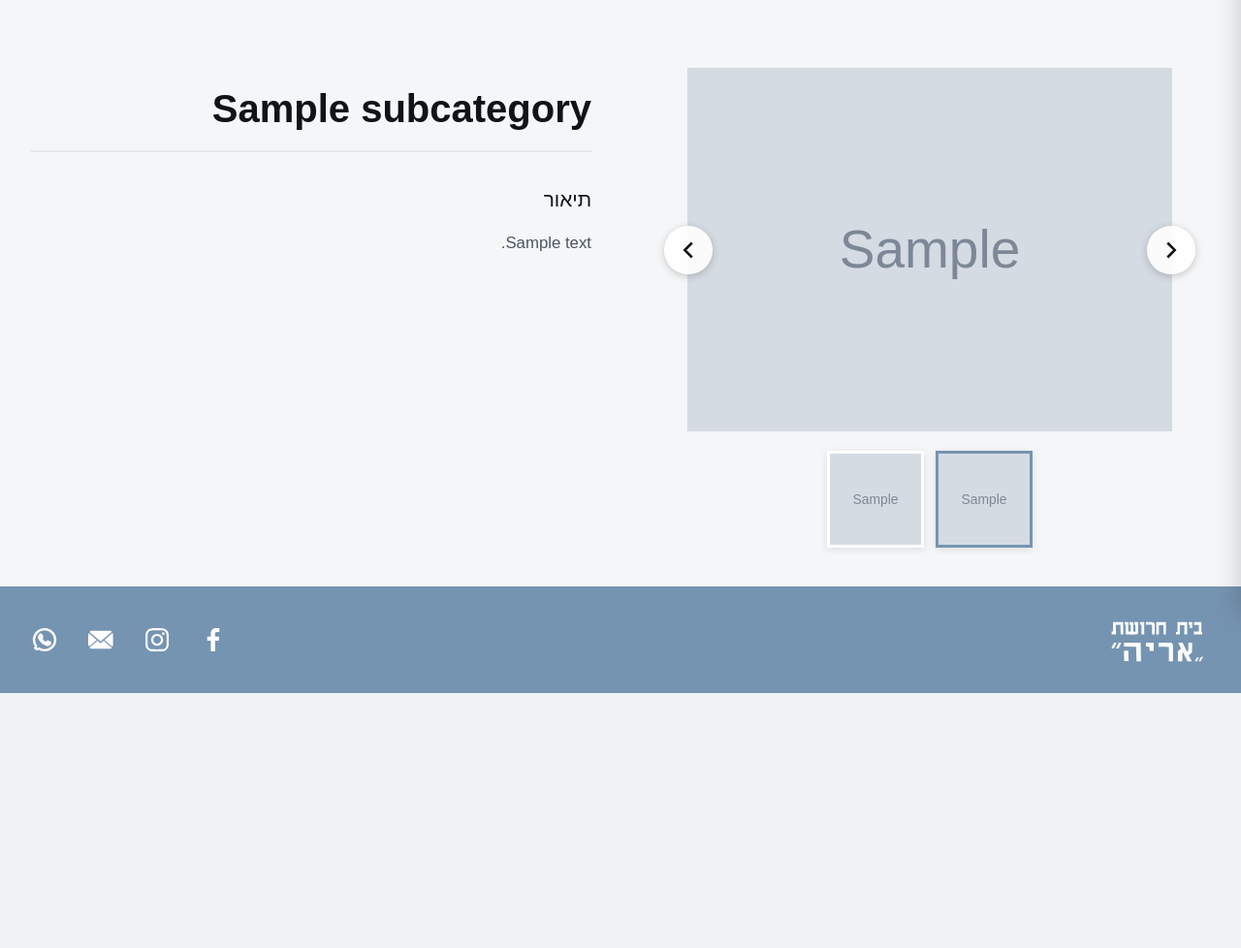
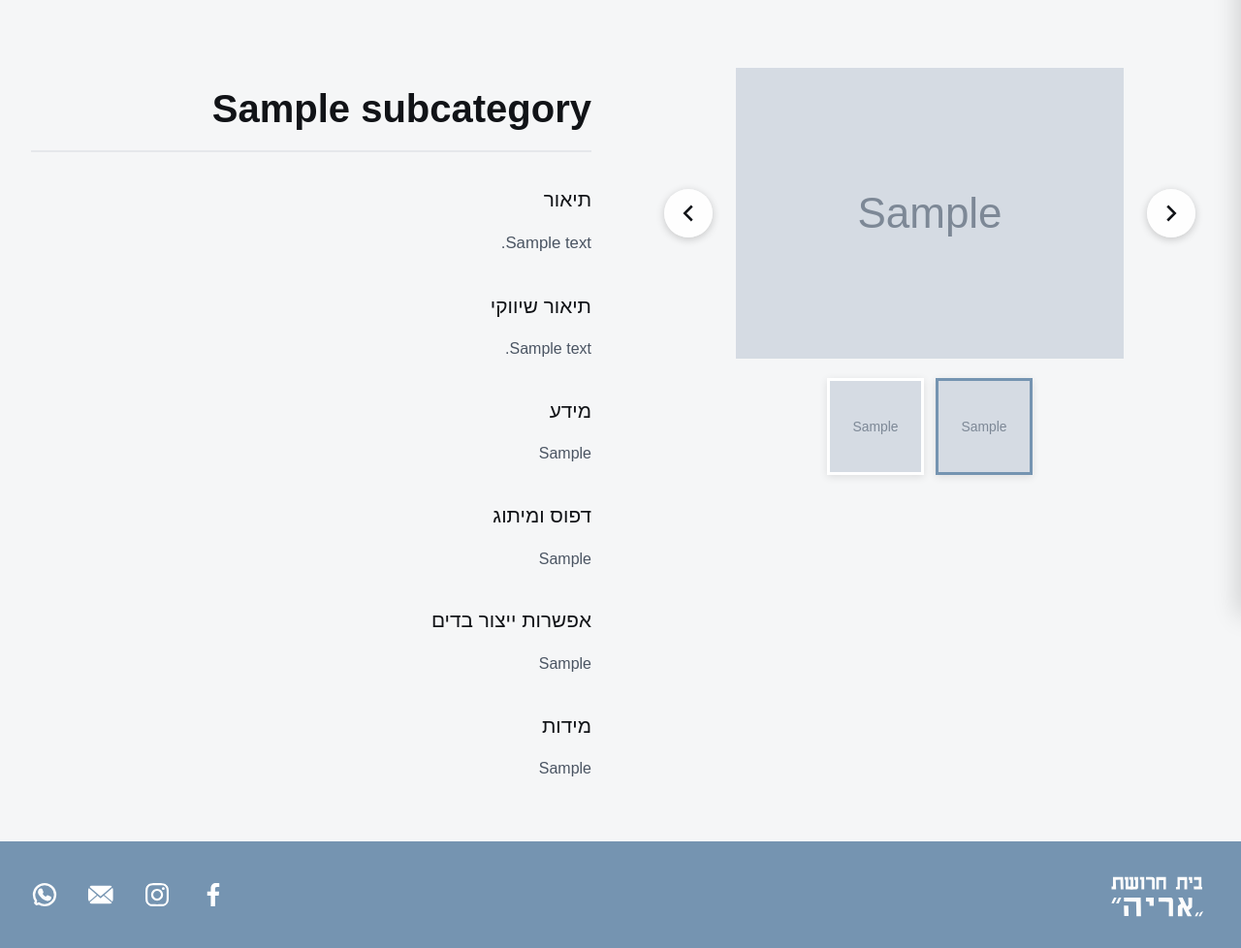
Before and after one commit to levynchi/arye-textile-branding, a Django app: template catalog/templates/catalog/subcategory_detail.html in a window 1280 px wide. Shown: the part 165-1143 px from the top of the page at 97% size. Before the commit the page ends 880 px from the top, so only its background shows below. Run offline with Django 5.2, Linux system fonts and the light colour scheme; the template is opened without the code that fills it: values that come from a table or form of the project are taken from there, others are empty; tables that the repository leaves empty hold one stand-in row (values such as "Sample post"); grey boxes marked "Sample" are stand-in pictures; some web fonts are replaced.

Commit message:
Add 5 new text fields to subcategories and limit image size to 450px

```diff
--- a/catalog/models.py
+++ b/catalog/models.py
@@ -38,6 +38,11 @@ class Subcategory(models.Model):
 	)
 	name = models.CharField("שם תת-קטגוריה", max_length=200)
 	description = models.TextField("תיאור", blank=True)
+	marketing_description = models.TextField("תיאור שיווקי", blank=True, help_text="תיאור שיווקי של המוצר - ניתן להזין HTML")
+	information = models.TextField("מידע", blank=True, help_text="מידע כללי על המוצר - ניתן להזין HTML")
+	pattern_and_branding = models.TextField("דפוס ומיתוג", blank=True, help_text="פרטים על דפוס ומיתוג - ניתן להזין HTML")
+	fabric_production = models.TextField("אפשרות ייצור בדים", blank=True, help_text="אפשרויות ייצור בדים - ניתן להזין HTML")
+	sizes = models.TextField("מידות", blank=True, help_text="מידות זמינות למוצר - ניתן להזין HTML")
 	image = models.ImageField("תמונה ראשית", upload_to="catalog/subcategories/", blank=True, null=True, help_text="תמונה ראשית - מוצגת בכרטיס התת-קטגוריה")
 	order = models.PositiveIntegerField("סדר תצוגה", default=0, help_text="מספר קטן = קודם")
 	slug = models.SlugField("Slug", max_length=200, blank=True, help_text="יוצר אוטומטית מהשם")
--- a/catalog/templates/catalog/subcategory_detail.html
+++ b/catalog/templates/catalog/subcategory_detail.html
@@ -81,6 +81,41 @@
                             <p>{{ subcategory.description|linebreaks }}</p>
                         </div>
                     {% endif %}
+
+                    {% if subcategory.marketing_description %}
+                        <div class="product-description">
+                            <h2 class="product-section-title">תיאור שיווקי</h2>
+                            <div>{{ subcategory.marketing_description|safe }}</div>
+                        </div>
+                    {% endif %}
+
+                    {% if subcategory.information %}
+                        <div class="product-description">
+                            <h2 class="product-section-title">מידע</h2>
+                            <div>{{ subcategory.information|safe }}</div>
+                        </div>
+                    {% endif %}
+
+                    {% if subcategory.pattern_and_branding %}
+                        <div class="product-description">
+                            <h2 class="product-section-title">דפוס ומיתוג</h2>
+                            <div>{{ subcategory.pattern_and_branding|safe }}</div>
+                        </div>
+                    {% endif %}
+
+                    {% if subcategory.fabric_production %}
+                        <div class="product-description">
+                            <h2 class="product-section-title">אפשרות ייצור בדים</h2>
+                            <div>{{ subcategory.fabric_production|safe }}</div>
+                        </div>
+                    {% endif %}
+
+                    {% if subcategory.sizes %}
+                        <div class="product-description">
+                            <h2 class="product-section-title">מידות</h2>
+                            <div>{{ subcategory.sizes|safe }}</div>
+                        </div>
+                    {% endif %}
                 </div>
             </div>
         </section>
--- a/requirements.txt
+++ b/requirements.txt
@@ -5,3 +5,4 @@ psycopg2-binary==2.9.9
 gunicorn==22.0.0
 django-storages[boto3]==1.14.4
 dj-database-url==2.2.0
+django-ckeditor==6.7.0
--- a/static/catalog/catalog.css
+++ b/static/catalog/catalog.css
@@ -634,9 +634,11 @@
 }
 
 .product-main-image img {
-    width: 500px;
-    /* height: 100%; */
-    object-fit: cover;
+    max-width: 450px;
+    max-height: 450px;
+    width: auto;
+    height: auto;
+    object-fit: contain;
     display: block;
 }
 
```
Also changed, not shown: catalog/admin.py (+19 -0 lines), catalog/migrations/0005_subcategory_fabric_production_and_more.py (added), catalog/migrations/0006_alter_subcategory_fabric_production_and_more.py (added), catalog/templates/catalog/category_detail.html (line endings or trailing spaces).
